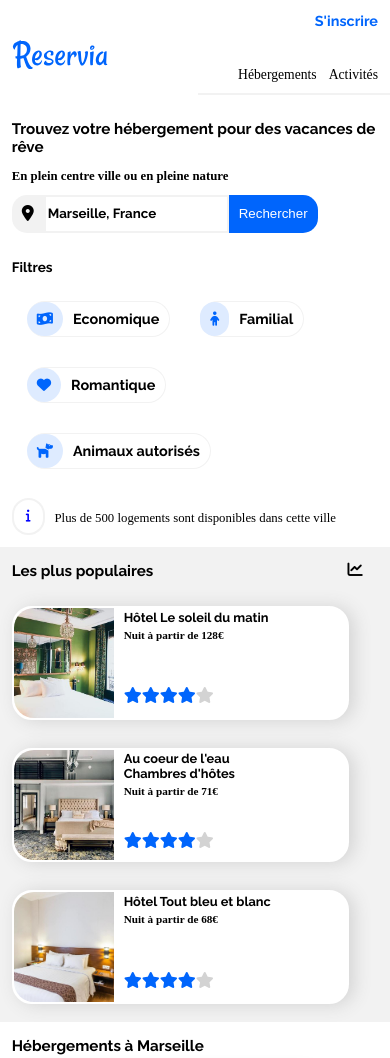
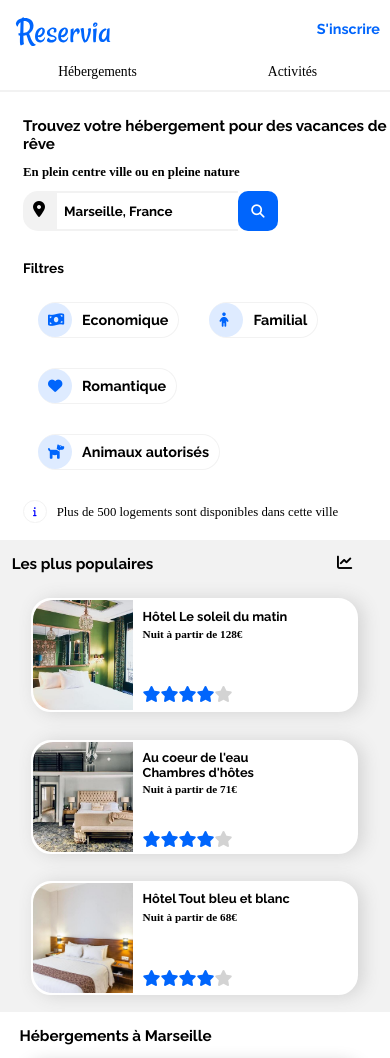
Before and after one commit to solennetardy/SolenneTardy_2_10112020, a plain HTML site: page index.html in a window 390 px wide. Shown: the top 1058 px of the page. Drawn offline with Linux system fonts and the light colour scheme; a web font is replaced by a local one.

Commit message:
version ordinateur et mobile ok

```diff
--- a/index.html
+++ b/index.html
@@ -5,12 +5,11 @@
     <meta name="viewport" content="width=device-width, initial-scale=1.0">
     <title>Document</title>
     <link rel="stylesheet" href="reservia.css">
-    <link rel="stylesheet" media="screen and (max-width:830px)" href="resolutioniphone.css">
+    <link rel="stylesheet" media="screen and (max-width:910px)" href="resolutioniphone.css">
     <script src="https://kit.fontawesome.com/e8eecd814e.js" crossorigin="anonymous"></script>
 </head>
 <body>
-    <header>
-        <img src="images/logo/Reservia.svg" alt="logoreservia">
+    <header id="premierheader">
         <nav>
             <ul id="menu">
                 <li id="hebe"><a href="#tousleshebergements">Hébergements</a></li>
@@ -20,26 +19,28 @@
         </nav>
     </header>
 
-    <div id="recherche">
+    <header id="deuxiemeheader">
+        <section id="recherche">
             <h3>
                 Trouvez votre hébergement pour des vacances de rêve
             </h3>
             <h5>
                 En plein centre ville ou en pleine nature
             </h5>
-    </div>
+        </section>
 
-    <Section id="local">
+        <section id="local">
             <div class="icone">
                 <i class="fas fa-map-marker-alt"></i>
             </div>
             <input type="text" placeholder="Marseille, France">
             <button class="boutonrechercher">
-            Rechercher
+                <span class="desktop">Rechercher</span> <span class="mobile"> <i class="fas fa-search"></i> </span>
+
             </button>
-    </Section>
+        </section>
 
-    <Div id="lignefiltres">
+        <section id="lignefiltres">
             <h3>Filtres</h3>
             <ul id="filtres">
                 <li><i class="fas fa-money-bill-wave"></i><a href="#">Economique</a></li>
@@ -47,7 +48,7 @@
                 <li><i class="fas fa-heart"></i><a href="#">Romantique</a></li>
                 <li><i class="fas fa-dog"></i><a href="#">Animaux autorisés</a></li>
             </ul>
-    </Div>
+        </section>
 
         <section id="info">
             <div id="bulleinfo">
@@ -57,9 +58,11 @@
             Plus de 500 logements sont disponibles dans cette ville
             </p>
         </section>
+    </header>
 
-    <section id="tousleshebergements">
-        <div class="hebergementsmarseille">
+    <main>
+        <article id="tousleshebergements">
+            <section class="hebergementsmarseille">
                 <h3>Hébergements à Marseille</h3>
                 <div class="tousmediums">
                     <div class="medium">
@@ -162,12 +165,12 @@
                 <h4 id="plus">
                     Afficher plus
                 </h4>
-        </div>
+            </section>
 
-        <aside class="lespopulaires">
+            <section class="lespopulaires">
                 <h3>Les plus populaires <i class="fas fa-chart-line"></i></h3>
                 <section class="toussmalls">
-                <section class="small">
+                    <div class="small">
                         <a href="#">
                             <div>
                                 <img src="images/hebergements/4_small/emile-guillemot-Bj_rcSC5XfE-unsplash.jpg" alt="Le Soleil du matin">
@@ -184,8 +187,8 @@
                                 </div>
                             </div>
                         </a>
-                </section>
-                <section class="small">
+                    </div>
+                    <div class="small">
                         <a href="#">
                             <div>
                                 <img src="images/hebergements/4_small/aw-creative-VGs8z60yT2c-unsplash.jpg" alt="Au coeur de l'eau">
@@ -202,8 +205,8 @@
                                 </div>
                             </div>
                         </a>
-                </section>
-                <section class="small">
+                    </div>
+                    <div class="small">
                         <a href="#">
                             <div>
                                 <img src="images/hebergements/4_small/febrian-zakaria-sjvU0THccQA-unsplash.jpg" alt="Tout bleu et blanc">
@@ -220,13 +223,13 @@
                                 </div>
                             </div>
                         </a>
+                    </div>
                 </section>
             </section>
-        </aside>
-    </section>
-    <section id="activitesamarseille">
+        </article>
+        <article id="activitesamarseille">
             <h3>Activités à Marseille</h3>
-        <div id="activites">
+            <section id="activites">
                 <div id="vieuxport">
                     <a href="#">
                         <img src="images/activites/2_large/reno-laithienne-QUgJhdY5Fyk-unsplash.jpg" alt="Vieux port">
@@ -279,8 +282,9 @@
                         </a>
                     </div>
                 </div>
-        </div>
             </section>
+        </article>
+    </main>
     <footer>
         <div id="apropos">
             <h4>
--- a/reservia.css
+++ b/reservia.css
@@ -16,6 +16,15 @@
     src: url(Raleway/Raleway-VariableFont_wght.ttf);
 }
 
+.desktop
+{
+    display: inline;
+}
+
+.mobile
+{
+    display: none;
+}
 
 h3
 {
@@ -53,19 +62,18 @@ a
 nav
 {
     display: flex;
-    justify-content: space-between;
-    flex-direction: row;
-    font-family: 'Ralewaynormal';
+    justify-content: flex-end;
     font-size: 0.9em;
-    margin-top: 17px;
     color: #0065fc;
-    padding: 20px;
+    width: 100%;
 }
 
 nav #inscrire
 {
     color: #0065fc;
     padding-top: 12px;
+    padding-right: 20px;
+    padding-left: 20px;
     font-family: 'Ralewaynormal';
     font-weight: bolder;
 }
@@ -79,9 +87,10 @@ nav #menu
     color: black;
 }
 
-#menu li
+#menu a
 {
-    padding-right: 12px;
+    padding-right: 20px;
+    padding-left: 20px;
 }
 
 nav a:hover
@@ -91,11 +100,13 @@ nav a:hover
     padding-top: 15px;
 }
 
-header
+#premierheader
 {
     display: flex;
     justify-content: space-between;
-    margin-left: 3%;
+    background-image: url("images/logo/Reservia.svg");
+    background-repeat: no-repeat;
+    background-position: 3% 3%;
 }
 
 #recherche
@@ -134,7 +145,7 @@ input::placeholder
 {
     color: black;
     font-family: 'RalewayBold';
-    padding-left: px;
+    padding-left: 5px;
 }
 
 .boutonrechercher
@@ -172,7 +183,7 @@ input::placeholder
 
 #lignefiltres h3
 {
-    padding-top: 0.2em;
+    padding-top: 0.5em;
 }
 
 #filtres li
@@ -193,6 +204,9 @@ input::placeholder
     background-color: #DEEBFF;
     border-radius: 80px;
     margin-right: 10px;
+    width: 14px;
+    height: 14px;
+    position: middle;
 }
 
 #filtres a:hover
@@ -212,15 +226,17 @@ input::placeholder
 
 #bulleinfo i
 {
-    border: 2px #F2F2F2 solid;
+    border: 1.5px #F2F2F2 solid;
     border-radius: 80px;
-    padding: 10px 12px 10px 12px;
+    padding: 6px 9px;
     color: blue;
+    font-size: 0.75em;
 }
 
 #info p
 {
-    padding-left: 10px;
+    margin-top: auto;
+    padding: 5px 5px 0px 10px;
 }
 
 #tousleshebergements
@@ -278,6 +294,7 @@ input::placeholder
 .description
 {
     padding-left: 10px;
+    padding-top: 7px;
 }
 
 .medium img
@@ -343,7 +360,8 @@ input::placeholder
 .stars
 {
     display: flex;
-    margin-bottom: 2%;
+    margin-bottom: 3%;
+    vertical-align: bottom;
 }
 
 .toussmalls .stars
--- a/resolutioniphone.css
+++ b/resolutioniphone.css
@@ -2,7 +2,26 @@ body
 {
     overflow-x: hidden;
     margin: 0%;
-    hyphens: auto;
+}
+
+.desktop
+{
+    display: none;
+}
+
+.mobile
+{
+    display: inline;
+}
+
+header
+{
+    margin: 0%;
+}
+
+#premierheader
+{
+    background-position: 5% 15%;
 }
 
 nav
@@ -10,27 +29,62 @@ nav
     display: flex;
     flex-direction: column-reverse;
     justify-content: flex-end;
-    margin-top: 0%;
-    padding: 0%;
-}
-
-#menu
-{
-    border-bottom: 2px #F2F2F2 solid;
-    margin-top: 20%;
-    padding-bottom: 5%;
-}
-
-#menu a:hover
-{
-    border-top: 2px #0065fc solid;
+    width: 100%;
 }
 
 nav #inscrire
 {
     align-self: flex-end;
     font-family: 'RalewayBold';
-    padding-right: 12px;
+    padding-right: 10px;
+    padding-top: 20px;
+}
+
+#menu
+{
+    border-bottom: 2px #F2F2F2 solid;
+    margin-top: 7%;
+    padding-left: 0px;
+}
+
+#menu ul
+{
+    width: 100%;
+}
+
+#menu li
+{
+    text-align: center;
+    width: 100%;
+    padding-bottom: 10px;
+}
+
+#menu li:hover
+{
+    border-bottom: 2px #0065fc solid;
+}
+
+#menu a:hover
+{
+    border-top: none;
+}
+
+#deuxiemeheader
+{
+    margin-left: 3%;
+}
+
+input
+{
+    border-right: none;
+}
+
+.boutonrechercher
+{
+    border-radius: 10px;
+    padding: 10px;
+    width: 40px;
+    height: 40px;
 }
 
 #lignefiltres
@@ -65,14 +119,15 @@ nav #inscrire
     background-color: transparent;
     width: 90%;
     box-sizing: content-box;
+    margin: auto;
 }
 
 .tousmediums
 {
     display: flex;
     flex-direction: column;
-    width: 90%;
-
+    width: 100%;
+    margin: auto;
 }
 
 #plus
@@ -89,9 +144,8 @@ nav #inscrire
 .lespopulaires
 {
     border-radius: 0%;
-    width: 100%;
+    width: auto;
     padding-right: 0%;
-    box-sizing: content-box;
 }
 
 .lespopulaires h3
@@ -102,6 +156,7 @@ nav #inscrire
 .toussmalls
 {
     width: 90%;
+    margin: auto;
 }
 
 .small
@@ -125,7 +180,7 @@ nav #inscrire
 #activites img
 {
     width: 100%;
-    height: 100px;
+    height: 150px;
 }
 
 
```
Lines whose indentation alone changed are shown as unchanged.
